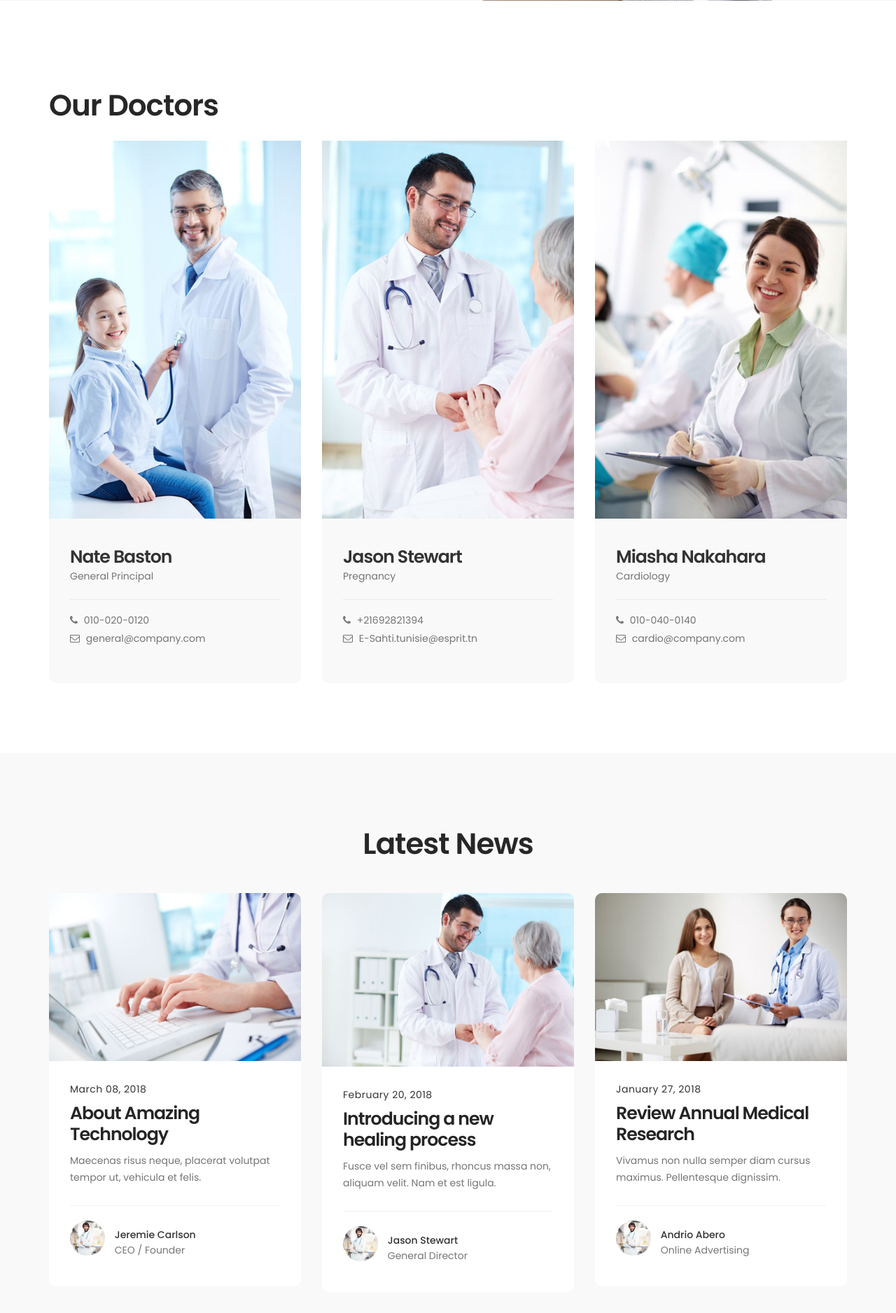
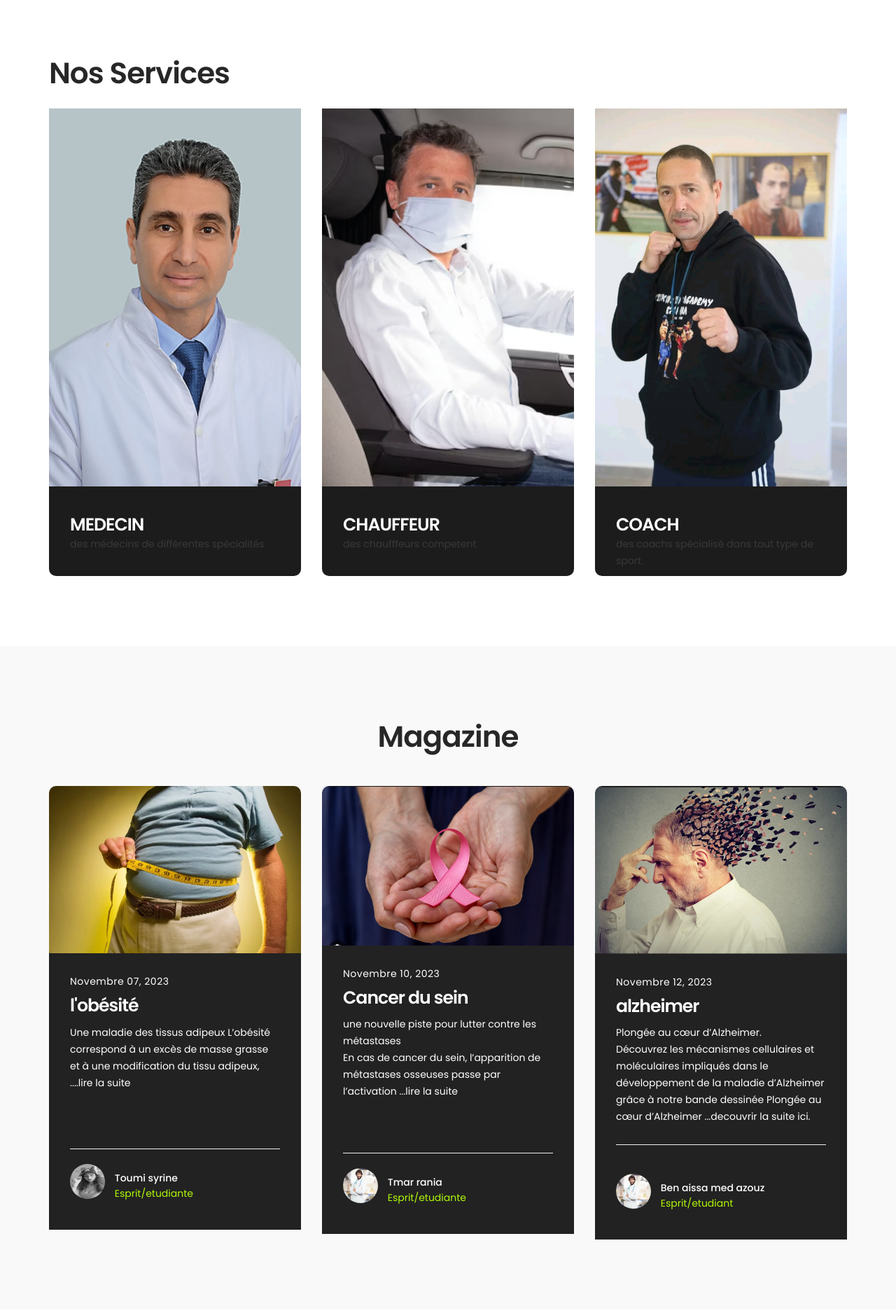
Before and after one commit to syrinetoumi/SAHTI_2A20_G04, a PHP site: page /front/2098_health/index.html in a window 1280 px wide. Shown: the part 1330-3206 px from the top of the page at 70% size. Run offline with PHP 8.4, Linux system fonts and the light colour scheme.

Commit message:
deuxieme commit

```diff
--- a/front/2098_health/css/tooplate-style.css
+++ b/front/2098_health/css/tooplate-style.css
@@ -24,6 +24,7 @@ http://www.tooplate.com/view/2098-health
     position: relative; /* This is necessary to use the top property */
     top: -20px;
     right: 20px;
+    margin-top: 25px;
 
   }
 
@@ -56,6 +57,7 @@ http://www.tooplate.com/view/2098-health
     font-size: 1.8em;
     line-height: 1.2em;
     margin-bottom: 0;
+    color: white;
   }
 
   h4 {
@@ -70,12 +72,17 @@ http://www.tooplate.com/view/2098-health
   }
 
   p {
-    color: #757575;
+    color: #393939;
     font-size: 14px;
     font-weight: normal;
     line-height: 24px;
   }
-
+#nom{
+  color:#b1fa07;
+  font-size: 14px;
+  font-weight: normal;
+  line-height: 24px;
+}
 
   /*---------------------------------------
      GENERAL
@@ -86,7 +93,7 @@ http://www.tooplate.com/view/2098-health
   }
 
   a {
-    color: #252525;
+    color: white;
     -webkit-transition: 0.5s;
     transition: 0.5s;
     text-decoration: none !important;
@@ -144,6 +151,9 @@ http://www.tooplate.com/view/2098-health
     margin-top: 4em;
     padding-top: 2.5em;
   }
+  #pp{
+    color: white;
+  }
 
   .btn-gray {
     background: #393939;
@@ -164,6 +174,7 @@ http://www.tooplate.com/view/2098-health
   .news-info {
     padding: 30px;
     text-align: left;
+    background-color: #222;
   }
   .news-info span {
     display: block;
@@ -319,7 +330,7 @@ http://www.tooplate.com/view/2098-health
     box-shadow: 0 2px 8px rgba(0,0,0,.075);
     border: none;
     margin-bottom: 0;
-    padding: 10px;
+    padding: 2px;
   }
 
   .navbar-default .navbar-brand {
@@ -342,6 +353,7 @@ http://www.tooplate.com/view/2098-health
     font-weight: 600;
     padding-top: 12px;
     padding-bottom: 12px;
+    margin-top: 25px;
   }
 
   .navbar-default .navbar-nav li.appointment-btn a:hover {
@@ -357,6 +369,7 @@ http://www.tooplate.com/view/2098-health
     padding-left: 20px;
     -webkit-transition: all ease-in-out 0.4s;
     transition: all ease-in-out 0.4s;
+    margin-top: 25px;
   }
 
   .navbar-default .navbar-nav > li a:hover {
@@ -372,7 +385,7 @@ http://www.tooplate.com/view/2098-health
   .navbar-default .navbar-nav > .active > a,
   .navbar-default .navbar-nav > .active > a:hover,
   .navbar-default .navbar-nav > .active > a:focus {
-    color: #1c1c1c ;
+    color: white ;
     background-color: transparent;
   }
 
@@ -466,6 +479,7 @@ http://www.tooplate.com/view/2098-health
 
   .slider .item-second {
     background-image: url(../images/slider2.jpg);
+
   }
 
   .slider .item-third {
@@ -478,10 +492,13 @@ http://www.tooplate.com/view/2098-health
   -----------------------------------------*/
 
   #about {
-    background: url('../images/about-bg.jpg') no-repeat top center;
+    background: url("C:\Users\1cyri\OneDrive\Bureau\projet\front\2098_health\images\about-bg.jpg") no-repeat top center;
     background-size: cover;
     padding-top: 150px;
     padding-bottom: 150px;
+  }
+  #acc{
+    color: #1c1c1c;
   }
 
   .profile img,
@@ -512,7 +529,7 @@ http://www.tooplate.com/view/2098-health
   -----------------------------------------*/
 
   .team-thumb {
-    background-color: #f9f9f9;
+    background-color: #1c1c1c;
     border-radius: 0 0 10px 10px;
     position: relative;
     overflow: hidden;
@@ -539,7 +556,7 @@ http://www.tooplate.com/view/2098-health
   }
 
   .team-contact-info a {
-    color: #757575;
+    color: #fdfdfd;
   }
 
   .team-thumb .social-icon li {
@@ -773,7 +790,7 @@ http://www.tooplate.com/view/2098-health
   }
 
   #appointment .form-control {
-    background: #f9f9f9;
+    background: rgba(0,0,1,.075);
     border: none;
     border-radius: 3px;
     box-shadow: none;
@@ -790,7 +807,7 @@ http://www.tooplate.com/view/2098-health
 
   #appointment button#cf-submit {
     background: #b1fa07;
-    color: #ffffff;
+    color: #1c1c1c;
     font-weight: 600;
     height: 55px;
   }
--- a/front/2098_health/index.html
+++ b/front/2098_health/index.html
@@ -39,7 +39,7 @@ http://www.tooplate.com/view/2098-health
      </section>
 
 
-     <!-- HEADER -->
+     <!-- HEADER
      <header>
           <div class="container">
                <div class="row">
@@ -51,13 +51,12 @@ http://www.tooplate.com/view/2098-health
                     <div class="col-md-8 col-sm-7 text-align-right">
                          <span class="phone-icon"><i class="fa fa-phone"></i> +21692821394</span>
                          <span class="date-icon"><i class="fa fa-calendar-plus-o"></i> 6:00 AM - 10:00 PM (lundi-samedi)</span>
-                         <span class="email-icon"><i class="fa fa-envelope-o"></i> <a href="#">Sahti.tunisie@esprit.tn</a></span>
+                         <span ><button>vous etes praticien ?</button></span>
                     </div>
 
                </div>
           </div>
-     </header>
-
+     </header>-->
 
      <!-- MENU -->
      <section class="navbar navbar-default navbar-static-top" role="navigation">
@@ -80,11 +79,13 @@ http://www.tooplate.com/view/2098-health
                <div class="collapse navbar-collapse">
                     <ul class="nav navbar-nav navbar-right">
                          <li><a href="#top" class="smoothScroll">Accueil</a></li>
-                         <li><a href="#about" class="smoothScroll">à propos de nous</a></li>
+                         <li><a href="#about" class="smoothScroll">A propos de nous</a></li>
                          <li><a href="#team" class="smoothScroll">Nos services</a></li>
                          <li><a href="#news" class="smoothScroll">News</a></li>
                          <li><a href="#google-map" class="smoothScroll">Contact</a></li>
-                         <li class="appointment-btn"><a href="#appointment">Prendre rendez-vous</a></li>
+                         <li class="appointment-btn"><a href="login.html">se connecter</a></li>
+                         <li class="appointment-btn"><a href="formulaire.html">s'inscrire</a></li>
+
                     </ul>
                </div>
 
@@ -102,8 +103,8 @@ http://www.tooplate.com/view/2098-health
                                    <div class="caption">
                                         <div class="col-md-offset-1 col-md-10">
                                              <h3>Let's make your life happier</h3>
-                                             <h1>Healthy Living</h1>
-                                             <a href="#team" class="section-btn btn btn-default smoothScroll">Meet Our Doctors</a>
+                                             <h1>Vie Saine</h1>
+                                             <a href="#team" class="section-btn btn btn-default smoothScroll">Consultez nos services</a>
                                         </div>
                                    </div>
                               </div>
@@ -112,8 +113,8 @@ http://www.tooplate.com/view/2098-health
                                    <div class="caption">
                                         <div class="col-md-offset-1 col-md-10">
                                              <h3>Aenean luctus lobortis tellus</h3>
-                                             <h1>New Lifestyle</h1>
-                                             <a href="#about" class="section-btn btn btn-default btn-gray smoothScroll">More About Us</a>
+                                             <h1>Style de Vie</h1>
+                                             <a href="#about" class="section-btn btn btn-default btn-gray smoothScroll">Plus sur nous</a>
                                         </div>
                                    </div>
                               </div>
@@ -144,8 +145,8 @@ http://www.tooplate.com/view/2098-health
                            <!-- <h2 class="wow fadeInUp" data-wow-delay="0.6s">Welcome to Your <i class="fa fa-h-square"></i>ealth Center</h2>-->
                            <h2>Bienvenue à E-SAHTI !</h2>
                               <div class="wow fadeInUp" data-wow-delay="0.8s">
-                                   <p>Aenean luctus lobortis tellus, vel ornare enim molestie condimentum. Curabitur lacinia nisi vitae velit volutpat venenatis.</p>
-                                   <p>Sed a dignissim lacus. Quisque fermentum est non orci commodo, a luctus urna mattis. Ut placerat, diam a tempus vehicula.</p>
+                                   <p id="acc">Aenean luctus lobortis tellus, vel ornare enim molestie condimentum. Curabitur lacinia nisi vitae velit volutpat venenatis.<br>
+                                   Sed a dignissim lacus. Quisque fermentum est non orci commodo, a luctus urna mattis. Ut placerat, diam a tempus vehicula.</p>
                               </div>
                              <!-- <figure class="profile wow fadeInUp" data-wow-delay="1s">
                                    <img src="images/author-image.jpg" class="img-responsive" alt="">
@@ -162,14 +163,14 @@ http://www.tooplate.com/view/2098-health
      </section>
 
 
-     <!-- TEAM -->
+     <!-- SERVICES -->
      <section id="team" data-stellar-background-ratio="1">
           <div class="container">
                <div class="row">
 
                     <div class="col-md-6 col-sm-6">
                          <div class="about-info">
-                              <h2 class="wow fadeInUp" data-wow-delay="0.1s">Our Doctors</h2>
+                              <h2 class="wow fadeInUp" data-wow-delay="0.1s">Nos Services</h2>
                          </div>
                     </div>
 
@@ -177,19 +178,19 @@ http://www.tooplate.com/view/2098-health
 
                     <div class="col-md-4 col-sm-6">
                          <div class="team-thumb wow fadeInUp" data-wow-delay="0.2s">
-                              <img src="images/team-image1.jpg" class="img-responsive" alt="">
+                              <img src="images/medecin.png" class="img-responsive" alt="">
 
                                    <div class="team-info">
-                                        <h3>Nate Baston</h3>
-                                        <p>General Principal</p>
-                                        <div class="team-contact-info">
-                                             <p><i class="fa fa-phone"></i> 010-020-0120</p>
-                                             <p><i class="fa fa-envelope-o"></i> <a href="#">general@company.com</a></p>
+                                        <h3>MEDECIN</h3>
+                                        <p>des médecins de différentes spécialités<br><br> </p>
+                                        <!--<div class="team-contact-info">
+                                             <p><i class="fa fa-phone"></i> +216 98714596</p>
+                                             <p><i class="fa fa-envelope-o"></i> <a href="#">iyed.zghal@esprit.tn</a></p>
                                         </div>
                                         <ul class="social-icon">
                                              <li><a href="#" class="fa fa-linkedin-square"></a></li>
                                              <li><a href="#" class="fa fa-envelope-o"></a></li>
-                                        </ul>
+                                        </ul>-->
                                    </div>
 
                          </div>
@@ -197,12 +198,12 @@ http://www.tooplate.com/view/2098-health
 
                     <div class="col-md-4 col-sm-6">
                          <div class="team-thumb wow fadeInUp" data-wow-delay="0.4s">
-                              <img src="images/team-image2.jpg" class="img-responsive" alt="">
+                              <img src="images/chauffeur.png" class="img-responsive" alt="">
 
                                    <div class="team-info">
-                                        <h3>Jason Stewart</h3>
-                                        <p>Pregnancy</p>
-                                        <div class="team-contact-info">
+                                        <h3>CHAUFFEUR</h3>
+                                        <p>des chaufffeurs competent<br><br></p>
+                                        <!--<div class="team-contact-info">
                                              <p><i class="fa fa-phone"></i> +21692821394</p>
                                              <p><i class="fa fa-envelope-o"></i> <a href="#">E-Sahti.tunisie@esprit.tn</a></p>
                                         </div>
@@ -210,7 +211,7 @@ http://www.tooplate.com/view/2098-health
                                              <li><a href="#" class="fa fa-facebook-square"></a></li>
                                              <li><a href="#" class="fa fa-envelope-o"></a></li>
                                              <li><a href="#" class="fa fa-flickr"></a></li>
-                                        </ul>
+                                        </ul>-->
                                    </div>
 
                          </div>
@@ -218,19 +219,19 @@ http://www.tooplate.com/view/2098-health
 
                     <div class="col-md-4 col-sm-6">
                          <div class="team-thumb wow fadeInUp" data-wow-delay="0.6s">
-                              <img src="images/team-image3.jpg" class="img-responsive" alt="">
+                              <img src="images/coach.jpg" class="img-responsive" alt="">
 
                                    <div class="team-info">
-                                        <h3>Miasha Nakahara</h3>
-                                        <p>Cardiology</p>
-                                        <div class="team-contact-info">
-                                             <p><i class="fa fa-phone"></i> 010-040-0140</p>
-                                             <p><i class="fa fa-envelope-o"></i> <a href="#">cardio@company.com</a></p>
+                                        <h3>COACH</h3>
+                                        <p>des coachs spécialisé dans tout type de sport.</p>
+                                      <!-- <div class="team-contact-info">
+                                             <p><i class="fa fa-phone"></i>+216 98422452</p>
+                                             <p><i class="fa fa-envelope-o"></i> <a href="#">Fathi.weslati@esprit.tn</a></p>
                                         </div>
                                         <ul class="social-icon">
                                              <li><a href="#" class="fa fa-twitter"></a></li>
                                              <li><a href="#" class="fa fa-envelope-o"></a></li>
-                                        </ul>
+                                        </ul>-->
                                    </div>
 
                          </div>
@@ -249,25 +250,26 @@ http://www.tooplate.com/view/2098-health
                     <div class="col-md-12 col-sm-12">
                          <!-- SECTION TITLE -->
                          <div class="section-title wow fadeInUp" data-wow-delay="0.1s">
-                              <h2>Latest News</h2>
+                              <h2>Magazine</h2>
                          </div>
                     </div>
 
                     <div class="col-md-4 col-sm-6">
                          <!-- NEWS THUMB -->
                          <div class="news-thumb wow fadeInUp" data-wow-delay="0.4s">
-                              <a href="news-detail.html">
-                                   <img src="images/news-image1.jpg" class="img-responsive" alt="">
-                              </a>
+
+                                   <img src="images/ob.jpg" class="img-responsive" alt="">
+
                               <div class="news-info">
-                                   <span>March 08, 2018</span>
-                                   <h3><a href="news-detail.html">About Amazing Technology</a></h3>
-                                   <p>Maecenas risus neque, placerat volutpat tempor ut, vehicula et felis.</p>
-                                   <div class="author">
-                                        <img src="images/author-image.jpg" class="img-responsive" alt="">
+                                   <span id="pp">Novembre 07, 2023</span>
+                                   <h3 id="pp">l'obésité </h3>
+                                   <p id="pp">Une maladie des tissus adipeux
+                                        L’obésité correspond à un excès de masse grasse et à une modification du tissu adipeux,<a href="https://www.inserm.fr/dossier/obesite/" > ....lire la suite</a><br><br></p>
+                                  <br> <div class="author">
+                                        <img src="images/syrine.jpg" class="img-responsive" alt="">
                                         <div class="author-info">
-                                             <h5>Jeremie Carlson</h5>
-                                             <p>CEO / Founder</p>
+                                             <h5 id="pp">Toumi syrine</h5>
+                                             <p id="nom">Esprit/etudiante</p>
                                         </div>
                                    </div>
                               </div>
@@ -277,18 +279,18 @@ http://www.tooplate.com/view/2098-health
                     <div class="col-md-4 col-sm-6">
                          <!-- NEWS THUMB -->
                          <div class="news-thumb wow fadeInUp" data-wow-delay="0.6s">
-                              <a href="news-detail.html">
-                                   <img src="images/news-image2.jpg" class="img-responsive" alt="">
-                              </a>
+                                   <img src="images/can.png" class="img-responsive" alt="">
+
                               <div class="news-info">
-                                   <span>February 20, 2018</span>
-                                   <h3><a href="news-detail.html">Introducing a new healing process</a></h3>
-                                   <p>Fusce vel sem finibus, rhoncus massa non, aliquam velit. Nam et est ligula.</p>
+                                   <span id="pp">Novembre 10, 2023</span>
+                                   <h3 id="pp">Cancer du sein</h3>
+                                   <p id="pp">une nouvelle piste pour lutter contre les métastases<br>En cas de cancer du sein, l’apparition de métastases osseuses passe par l’activation
+                                        <a href="https://www.inserm.fr/actualite/cancer-sein-nouvelle-piste-pour-lutter-contre-metastases/">...lire la suite</a><br><br><br></p>
                                    <div class="author">
                                         <img src="images/author-image.jpg" class="img-responsive" alt="">
                                         <div class="author-info">
-                                             <h5>Jason Stewart</h5>
-                                             <p>General Director</p>
+                                             <h5 id="pp">Tmar rania</h5>
+                                             <p id="nom">Esprit/etudiante</p>
                                         </div>
                                    </div>
                               </div>
@@ -298,18 +300,19 @@ http://www.tooplate.com/view/2098-health
                     <div class="col-md-4 col-sm-6">
                          <!-- NEWS THUMB -->
                          <div class="news-thumb wow fadeInUp" data-wow-delay="0.8s">
-                              <a href="news-detail.html">
-                                   <img src="images/news-image3.jpg" class="img-responsive" alt="">
-                              </a>
+                                   <img src="images/al.png" class="img-responsive" alt="">
                               <div class="news-info">
-                                   <span>January 27, 2018</span>
-                                   <h3><a href="news-detail.html">Review Annual Medical Research</a></h3>
-                                   <p>Vivamus non nulla semper diam cursus maximus. Pellentesque dignissim.</p>
+                                   <span id="pp">Novembre 12, 2023</span>
+                                   <h3 id="pp">alzheimer</h3>
+                                   <p id="pp">Plongée au cœur d’Alzheimer.<br>
+                                        Découvrez les mécanismes cellulaires et moléculaires impliqués dans le développement de la maladie
+                                         d’Alzheimer grâce à notre bande dessinée Plongée au cœur d’Alzheimer <a href="https://www.inserm.fr/culture-scientifique/plongee-coeur-alzheimer/">...decouvrir la suite ici.</a><br></p>
                                    <div class="author">
+                                        <br>
                                         <img src="images/author-image.jpg" class="img-responsive" alt="">
                                         <div class="author-info">
-                                             <h5>Andrio Abero</h5>
-                                             <p>Online Advertising</p>
+                                             <h5 id="pp">Ben aissa med azouz</h5>
+                                             <p id="nom">Esprit/etudiant</p>
                                         </div>
                                    </div>
                               </div>
@@ -327,7 +330,7 @@ http://www.tooplate.com/view/2098-health
                <div class="row">
 
                     <div class="col-md-6 col-sm-6">
-                         <img src="images/appointment-image.jpg" class="img-responsive" alt="">
+                         <img src="images/grou.jpg" class="img-responsive" alt="">
                     </div>
 
                     <div class="col-md-6 col-sm-6">
@@ -336,18 +339,18 @@ http://www.tooplate.com/view/2098-health
 
                               <!-- SECTION TITLE -->
                               <div class="section-title wow fadeInUp" data-wow-delay="0.4s">
-                                   <h2>Prendre rendez-vous</h2>
+                                   <h2>se connecter</h2>
                               </div>
 
                               <div class="wow fadeInUp" data-wow-delay="0.8s">
                                    <div class="col-md-6 col-sm-6">
                                         <label for="name">Nom</label>
-                                        <input type="text" class="form-control" id="name" name="name" placeholder="Full Name">
+                                        <input type="text" class="form-control" id="name" name="name" placeholder="nom">
                                    </div>
 
                                    <div class="col-md-6 col-sm-6">
                                         <label for="email">Email</label>
-                                        <input type="email" class="form-control" id="email" name="email" placeholder="Your Email">
+                                        <input type="email" class="form-control" id="email" name="email" placeholder="Email">
                                    </div>
 
                                    <div class="col-md-6 col-sm-6">
@@ -367,10 +370,10 @@ http://www.tooplate.com/view/2098-health
 
                                    <div class="col-md-12 col-sm-12">
                                         <label for="telephone">Numero telephone</label>
-                                        <input type="tel" class="form-control" id="phone" name="phone" placeholder="Phone">
+                                        <input type="tel" class="form-control" id="phone" name="phone" placeholder="telephone">
                                         <label for="Message">Ajouter un Message</label>
                                         <textarea class="form-control" rows="5" id="message" name="message" placeholder="Message"></textarea>
-                                        <button type="submit" class="form-control" id="cf-submit" name="submit">Confirmer</button>
+                                        <button type="submit" class="form-control" id="cf-submit" name="submit">Confirmer</button><br><br>
                                    </div>
                               </div>
                         </form>
```
Also changed, not shown: front/2098_health/css/form_style.css (added, +105 -0 lines), front/2098_health/formulaire.html (added, +32 -0 lines), front/2098_health/inscription.html (added, +23 -0 lines), front/2098_health/login.html (added, +20 -0 lines), front/2098_health/news-detail.html (+27 -26 lines), front/2098_health/images/al.png (added), front/2098_health/images/bg.jpg (added), front/2098_health/images/can.png (added), front/2098_health/images/chauffeur.png (added), front/2098_health/images/coach.jpg (added), front/2098_health/images/medecin.png (added), front/2098_health/images/ob.jpg (added), front/2098_health/images/syrine.jpg (added), front/2098_health/images/team-image1.jpg (deleted), 2 other files.
